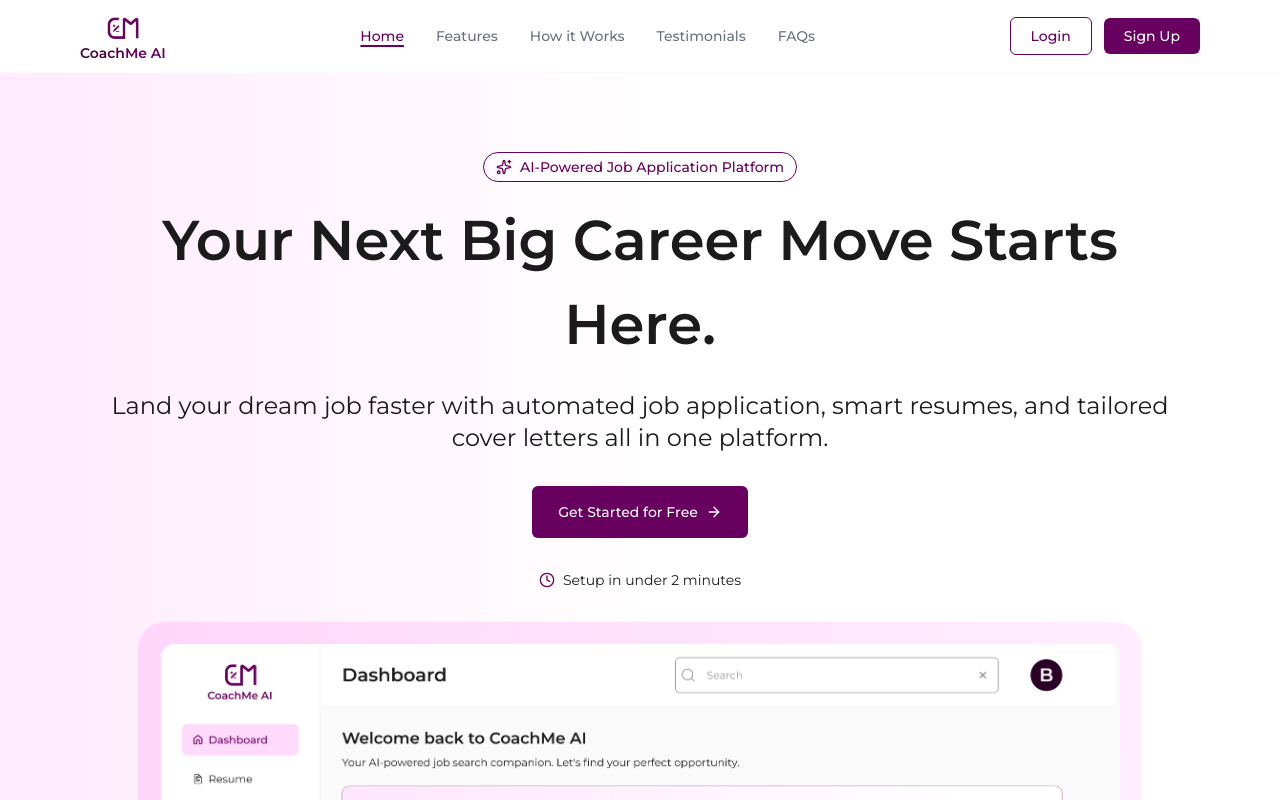
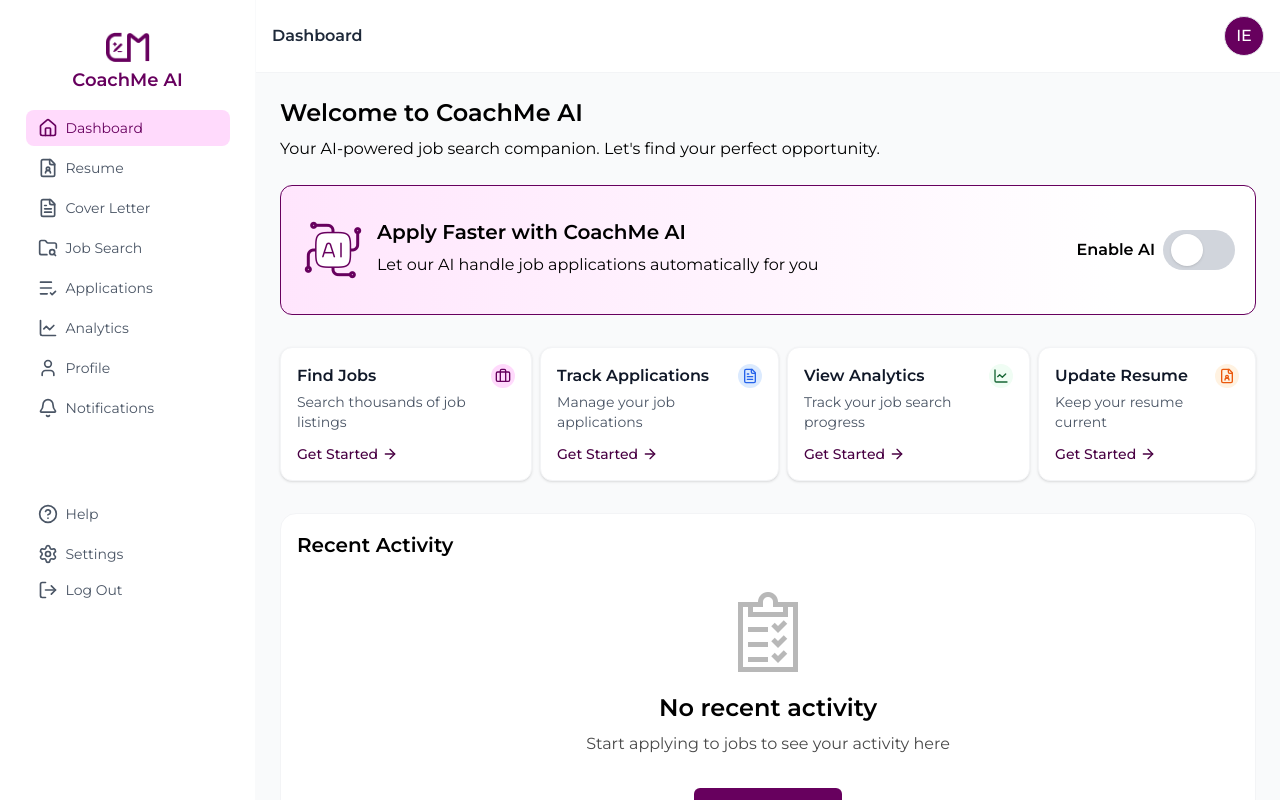
Before and after one commit to TheSkillGarage/coachme_ai, a React (Vite) app: page /user/dashboard in a window 1280 px wide. Before the commit this address led to /. Shown: the top 800 px of the page. Built offline with nearby package versions, Linux system fonts and the light colour scheme.

Commit message:
added dashboard layout

```diff
--- /dev/null
+++ b/src/components/notification/index.tsx
@@ -0,0 +1,155 @@
+import { Briefcase, Calendar, User, MapPin, Clock } from 'lucide-react';
+import { useState } from 'react';
+
+import { Card } from '../../components/ui/card';
+import Dialog from '../../components/ui/dialog';
+
+export interface NotificationDetails {
+  position: string;
+  companyName: string;
+  location: string;
+  date: string;
+  time: string;
+}
+
+export type NotificationType = 'interview' | 'application' | 'profile';
+
+export interface Notification {
+  title: string;
+  description: string;
+  date: string;
+  itemType: NotificationType;
+  itemDetails: NotificationDetails;
+}
+
+interface NotificationProps {
+  notification: Partial<Notification>;
+}
+
+const getIcon = (type: NotificationType) => {
+  switch (type) {
+    case 'interview':
+      return (
+        <div className="bg-[#DBEAFE] rounded-3xl p-1">
+          <Calendar className="w-4 h-4 text-[#2563EB]" />
+        </div>
+      );
+    case 'application':
+      return (
+        <div className="bg-purple-500 rounded-3xl p-1">
+          <Briefcase className="w-4 h-4 text-primary-500" />
+        </div>
+      );
+    case 'profile':
+      return (
+        <div className="bg-[#F1F1F1] rounded-3xl p-1">
+          <User className="w-4 h-4 text-grey-500" />
+        </div>
+      );
+    default:
+      <div className="bg-purple-500 rounded-3xl p-1">
+        <Briefcase className="w-4 h-4 text-primary-500" />
+      </div>;
+  }
+};
+
+const timeAgo = (date: string | number | Date): string => {
+  const now = new Date();
+  const past = new Date(date);
+  const diffMs = now.getTime() - past.getTime();
+
+  const minutes = Math.floor(diffMs / (1000 * 60));
+  const hours = Math.floor(minutes / 60);
+  const days = Math.floor(hours / 24);
+  const months = Math.floor(days / 30);
+  const years = Math.floor(days / 365);
+
+  if (minutes < 1) return "just now";
+  if (minutes < 60) return `${minutes} minute${minutes !== 1 ? "s" : ""} ago`;
+  if (hours < 24) return `${hours} hr${hours !== 1 ? "s" : ""} ago`;
+  if (days < 30) return `${days} day${days !== 1 ? "s" : ""} ago`;
+  if (months < 12) {
+    const remainingDays = days - months * 30;
+    const extraWeeks = Math.floor(remainingDays / 7);
+    return `${months} mnth${months !== 1 ? "s" : ""}${
+      extraWeeks ? ` ${extraWeeks} wk${extraWeeks !== 1 ? "s" : ""}` : ""
+    } ago`;
+  }
+
+  const remainingMonths = Math.floor((days - years * 365) / 30);
+  return `${years} yr${years !== 1 ? "s" : ""}${
+    remainingMonths ? ` ${remainingMonths} mth${remainingMonths !== 1 ? "s" : ""}` : ""
+  } ago`;
+};
+
+export const NotificationCard: React.FC<NotificationProps> = ({
+  notification,
+}) => {
+  const [isOpen, setIsOpen] = useState(false);
+
+  return (
+    <>
+      <Card className="px-2 py-3 md:p-[20px]" hoverable={false} shadow="none">
+        <div className="flex justify-between items-start mb-2">
+          <div className="flex items-start gap-3">
+            {getIcon(notification.itemType as NotificationType)}
+            <p className="font-semibold text-[16px]">{notification.title}</p>
+          </div>
+          <p className="font-normal text-[14px] text-grey-300">
+            {timeAgo(String(notification.date))}
+          </p>
+        </div>
+        <p className="font-normal text-[14px] text-grey-300 ml-9">
+          {notification.description}
+        </p>
+        <div className="flex justify-end">
+          <button
+            onClick={() => setIsOpen(true)}
+            className="text-primary-700 font-medium text-sm flex items-center gap-1 hover:underline cursor-pointer"
+          >
+            View Details
+          </button>
+        </div>
+      </Card>
+
+      {isOpen && (
+        <Dialog
+          isOpen={isOpen}
+          onClose={() => setIsOpen(false)}
+          title={notification.title}
+          className="md:min-w-[632px] pt-2 md:px-4 md:pt-6 md:pb-4 text-2xl"
+          titleSize="2xl"
+        >
+          <div className="pt-4">
+            <p className="font-semibold text-xl mb-2">
+              {notification.itemDetails?.position}
+            </p>
+            <div className="flex items-center gap-2 mb-4">
+              <span className="text-[16px] text-grey-500">
+                {notification.itemDetails?.companyName}
+              </span>{' '}
+              <MapPin className="text-grey-300 h-4 w-4" />
+              <span className="text-[16px] text-grey-300">
+                {notification.itemDetails?.location}
+              </span>
+            </div>
+            <div className="flex items-center gap-2 text-[16px] text-grey-300 mb-6">
+              <Clock className="text-grey-300 h-5 w-5" />
+              <p>
+                Received: <span>{notification.itemDetails?.date}</span>
+                {' '}at{' '}
+                <span>{notification.itemDetails?.time}</span>
+              </p>
+            </div>
+            <div className="bg-[#F8F8F8] p-2 rounded-xl">
+              <p className="font-semibold text-[18px] mb-2">Information</p>
+              <p className="text-[14px] text-grey-300">
+                {notification.description}
+              </p>
+            </div>
+          </div>
+        </Dialog>
+      )}
+    </>
+  );
+};
--- /dev/null
+++ b/src/components/switchai/index.tsx
@@ -0,0 +1,40 @@
+import { useState } from 'react';
+
+import { Switch } from '../ui/switch';
+import imgAI from '../../assets/ai.png';
+
+export const SwitchAI: React.FC = () => {
+  const [isActive, setIsActive] = useState(false);
+  return (
+    <div
+      className="flex mb-8 justify-between
+    p-4 md:px-[20px] md:py-8
+    border border-primary-500 rounded-xl
+    bg-[linear-gradient(90.1deg,#FFD3FB_-62.27%,#FFFFFF_86.15%)]"
+    >
+      <div className="flex gap-3">
+        <img
+          src={imgAI}
+          alt="Coach me AI switch"
+          className="w-8 h-8 md:w-16 md:h-16"
+        />
+        <div className="max-w-[186px] md:max-w-full mr-1">
+          <p className="font-semibold text-xl mb-2 leading-[140%]">
+            Apply Faster with CoachMe AI
+          </p>
+          <p className="font-normal text-sm md:text-[16px] leading-[140%]">
+            Let our AI handle job applications automatically for you
+          </p>
+        </div>
+      </div>
+      <div className="flex gap-2 items-center justify-center min-w-[133px]">
+        <p className="font-semibold text-sm md:text-[16px]">Enable AI</p>
+        <Switch
+          size="xl"
+          checked={isActive}
+          onChange={(val) => setIsActive(val)}
+        />
+      </div>
+    </div>
+  );
+};
--- a/src/components/topcard/index.tsx
+++ b/src/components/topcard/index.tsx
@@ -9,6 +9,7 @@ interface TopCardProps {
     iconBg?: string; // 👈 customizable background color for the icon
     actionText?: string;
     onActionClick?: () => void;
+    cardProps?: Partial<React.ComponentProps<typeof Card>>
 }
 
 export const TopCard: React.FC<TopCardProps> = ({
@@ -18,9 +19,10 @@ export const TopCard: React.FC<TopCardProps> = ({
     iconBg = "bg-primary-100", // 👈 default color
     actionText = "Get Started",
     onActionClick,
+    cardProps,
 }) => {
     return (
-        <Card className="p-4 flex flex-col justify-between h-full rounded-xl border border-gray-100 shadow-sm bg-white select-none">
+        <Card {...cardProps} className="p-4 flex flex-col justify-between h-full rounded-xl border border-gray-100 shadow-sm bg-white select-none">
             <div className="flex justify-between items-start mb-3">
                 <div>
                     <h3 className="font-semibold text-gray-900 text-sm md:text-base">
@@ -30,7 +32,7 @@ export const TopCard: React.FC<TopCardProps> = ({
                 </div>
 
                 {icon && (
-                    <div className={`p-2 rounded-full ${iconBg} text-primary-700`}>
+                    <div className={`p-1 rounded-full ${iconBg} text-primary-700`}>
                         {icon}
                     </div>
                 )}
@@ -38,7 +40,7 @@ export const TopCard: React.FC<TopCardProps> = ({
 
             <button
                 onClick={onActionClick}
-                className="text-primary-700 font-medium text-sm flex items-center gap-1 hover:underline"
+                className="text-primary-700 font-medium text-sm flex items-center gap-1 hover:underline cursor-pointer"
             >
                 {actionText}
                 <ArrowRight className="w-4 h-4" />
--- a/src/components/ui/dialog/index.tsx
+++ b/src/components/ui/dialog/index.tsx
@@ -11,6 +11,7 @@ interface DialogProps {
     footer?: ReactNode;
     className?: string;
     bgColor?: string; // optional background color
+    titleSize?: string;
 }
 
 const Dialog: React.FC<DialogProps> = ({
@@ -21,6 +22,7 @@ const Dialog: React.FC<DialogProps> = ({
     footer,
     className,
     bgColor = "bg-white", // default to white
+    titleSize = 'lg'
 }) => {
     return (
         <AnimatePresence>
@@ -44,7 +46,7 @@ const Dialog: React.FC<DialogProps> = ({
                     >
                         {/* Header */}
                         <div className="flex justify-between items-center  px-4 py-2">
-                            {title && <h3 className="text-lg font-semibold">{title}</h3>}
+                            {title && <h3 className={`text-${titleSize} font-semibold`}>{title}</h3>}
                             <button
                                 onClick={onClose}
                                 className="p-1 rounded hover:bg-primary-500 dark:hover:bg-primary-500 hover:text-white"
--- a/src/components/ui/switch/index.tsx
+++ b/src/components/ui/switch/index.tsx
@@ -5,7 +5,7 @@ interface SwitchProps {
     checked?: boolean;
     onChange?: (checked: boolean) => void;
     disabled?: boolean;
-    size?: "sm" | "md" | "lg";
+    size?: "sm" | "md" | "lg" | "xl";
     activeColor?: string; // Tailwind color class, e.g. "bg-primary-500"
     inactiveColor?: string; // Tailwind color class, e.g. "bg-gray-300"
 }
@@ -22,6 +22,7 @@ export const Switch: React.FC<SwitchProps> = ({
         sm: { width: "w-8", height: "h-4", knob: "w-3 h-3 translate-x-1" },
         md: { width: "w-10", height: "h-5", knob: "w-4 h-4 translate-x-1" },
         lg: { width: "w-12", height: "h-6", knob: "w-5 h-5 translate-x-1.5" },
+        xl: { width: "w-14 lg:w-18", height: "h-8 lg:h-10", knob: "w-6 h-6 lg:w-8 lg:h-8 translate-x-1.5" }
     };
 
     return (
@@ -30,7 +31,7 @@ export const Switch: React.FC<SwitchProps> = ({
             disabled={disabled}
             onClick={() => !disabled && onChange?.(!checked)}
             className={cn(
-                "relative inline-flex items-center rounded-full transition-colors duration-200 ease-in-out focus:outline-none",
+                "relative inline-flex items-center rounded-full transition-colors duration-200 ease-in-out focus:outline-none cursor-pointer",
                 checked ? activeColor : inactiveColor,
                 sizes[size].width,
                 sizes[size].height,
@@ -46,7 +47,9 @@ export const Switch: React.FC<SwitchProps> = ({
                         ? "translate-x-4"
                         : size === "md"
                             ? "translate-x-5"
-                            : "translate-x-6")
+                            : size === "lg"
+                                ? "translate-x-6"
+                                : "translate-x-6 lg:translate-x-8")
                 )}
             />
         </button>
--- a/src/pages/dashboard/index.tsx
+++ b/src/pages/dashboard/index.tsx
@@ -1,150 +1,165 @@
+import { Briefcase, FileText, FileUser, ChartLine } from 'lucide-react';
+import { useNavigate } from 'react-router-dom';
 
-import { useState } from 'react';
-import { Avatar } from '../../components/ui/avatar';
-import Button from '../../components/ui/button/button';
-import { CustomDropdown } from '../../components/ui/dropdown';
-import { Modal } from '../../components/ui/modal';
+import imgDashboardTracker from '../../assets/dashboardTracker.png';
 import HelmetLayout, { type HelmetProps } from '../../layouts/helmetlayout';
 import { Card } from '../../components/ui/card';
-import { Badge } from '../../components/ui/badge';
-import { AlertBanner } from '../../components/ui/alertbanner';
 import { TopCard } from '../../components/topcard';
-import { BarChart, Briefcase } from 'lucide-react';
-import { Switch } from '../../components/ui/switch';
-import { Checkbox } from '../../components/ui/checkbox';
-import { Drawer } from '../../components/ui/drawer';
-import Skeleton from '../../components/ui/skeleton';
-import Carousel from '../../components/ui/carousel';
-export default function Main() {
-    const [open, setOpen] = useState(false);
-    const [isActive, setIsActive] = useState(false);
-    const [menuOpen, setMenuOpen] = useState(false);
+import Button from '../../components/ui/button/button';
+import { SwitchAI } from '../../components/switchai';
+import { NotificationCard } from '../../components/notification';
+import type { Notification } from '../../components/notification';
+
 const tags: HelmetProps = {
   pageTitle: 'User Dashboard',
-        description: ""
-    }
+  description: '',
+};
+
+const activityItems: Notification[] = [
+  {
+    title: 'Interview Scheduled',
+    description:
+      'Your interview with TechCorp for Senior Developer position has been scheduled for tomorrow at 2:00 PM.',
+    date: 'Monday, January 15, 2024',
+    itemType: 'interview',
+    itemDetails: {
+      position: 'Senior React Developer',
+      companyName: 'TechCorp Inc',
+      location: 'San Francisco, CA',
+      date: 'Monday, January 15, 2025 ',
+      time: '11:30 AM',
+    },
+  },
+  {
+    title: 'Application Status Update',
+    description:
+      'Your application for Product Manager at Tech Trinity Studio has moved to the interview stage.',
+    date: '2025-10-24T14:00:00Z',
+    itemType: 'application',
+    itemDetails: {
+      position: 'Senior React Developer',
+      companyName: 'TechCorp Inc',
+      location: 'San Francisco, CA',
+      date: '2025-10-20T14:00:00Z',
+      time: '02:00 PM',
+    },
+  },
+  {
+    title: 'Application Status Update',
+    description:
+      'Your application for Product Manager at Tech Trinity Studio has moved to the interview stage.',
+    date: 'Friday, October 10, 2025',
+    itemType: 'profile',
+    itemDetails: {
+      position: 'Senior React Developer',
+      companyName: 'TechCorp Inc',
+      location: 'San Francisco, CA',
+      date: 'Friday, October 10, 2025',
+      time: '11:30 AM',
+    },
+  },
+];
+
+export default function Main() {
+  const navigate = useNavigate();
+  const isResentActivity = false; // temporal variable for changing view
+
   return (
     <HelmetLayout {...tags}>
-            <div className=''>Dashboard
-                <CustomDropdown
-                    trigger={<Button className='bg-primary-500' variant="outline">Open Menu</Button>}
-                    width="w-72"
-                    align="right"
-                    className='w-[10rem]'
-                >
-                    <div className="p-4">
-                        <p className="font-semibold text-gray-800">Your Custom Content</p>
-                        <div className="mt-2 space-y-2">
-                            <button className="block w-full text-left hover:bg-gray-100 rounded-md px-3 py-2">
-                                Option 1
-                            </button>
-                            <button className="block w-full text-left hover:bg-gray-100 rounded-md px-3 py-2">
-                                Option 2
-                            </button>
-                        </div>
-                    </div>
-                </CustomDropdown>
-                <Avatar src="/images/u" className='' name="Blessing Bella" size="lg" />
-                <Button onClick={() => setOpen(true)}>Open Modal</Button>
+      <div className="">
+        <p className="mb-2 font-semibold text-2xl">Welcome to CoachMe AI</p>
+        <p className="mb-6 font-normal text-[16px]">
+          Your AI-powered job search companion. Let's find your perfect
+          opportunity.
+        </p>
 
-                <Modal open={open} onClose={() => setOpen(false)} width="max-w-lg">
-                    <div className="p-6 space-y-4">
-                        <h2 className="text-lg font-semibold text-gray-800">Custom Modal</h2>
-                        <p className="text-gray-600">
-                            This is a fully customizable modal. You can adjust the width, padding,
-                            background, and even animation if you like.
-                        </p>
-                        <div className="flex justify-end">
-                            <Button onClick={() => setOpen(false)}>Close</Button>
-                        </div>
-                    </div>
-                </Modal>
-                <Card className=''>
-                    <h3 className="text-lg font-semibold text-gray-800">Card Title</h3>
-                    <p className="text-gray-600 mt-2">
-                        This is a simple, clean, reusable card component.
-                    </p>
-                </Card>
-                <Badge variant="outline" className='bg-green-200 text-green-700 border-none' color="green">
-                    Success
-                </Badge>
-                <AlertBanner className="bg-red-50 text-red-700 border border-red-200">
-                    <div className="flex items-center gap-3">
-                        <span className="font-semibold">Blessing Bella</span>
-                        <p>Your resume has been uploaded successfully. Click continue to proceed.</p>
-                    </div>
-                </AlertBanner>
-                <div className='flex justify-between gap-x-2'>
+        <SwitchAI />
+
+        <div className="flex justify-between flex-col xl:flex-row gap-2 mb-8">
           <TopCard
             title="Find Jobs"
             description="Search thousands of job listings"
-                        icon={<Briefcase className="w-4 h-4" />}
-                        onActionClick={() => console.log("Navigate to Jobs")}
+            icon={<Briefcase className="w-4 h-4 text-primary-500" />}
+            iconBg="bg-purple-500"
+            onActionClick={() => navigate('/user/job-search')}
+            cardProps={{
+              shadow: 'none',
+              hoverable: false,
+            }}
           />
           <TopCard
-                        title="Find Jobs"
-                        description="Search thousands of job listings"
-                        icon={<Briefcase className="w-4 h-4 bg-red" />}
-                        onActionClick={() => console.log("Navigate to Jobs")}
+            title="Track Applications"
+            description="Manage your job applications"
+            icon={<FileText className="w-4 h-4 bg-red text-[#2563EB]" />}
+            iconBg="bg-[#DBEAFE]"
+            onActionClick={() => navigate('/user/applications')}
+            cardProps={{
+              shadow: 'none',
+              hoverable: false,
+            }}
           />
           <TopCard
-                        title="Find Jobs"
-                        description="Search thousands of job listings"
-                        icon={<Briefcase className="w-4 h-4" />}
-                        onActionClick={() => console.log("Navigate to Jobs")}
+            title="View Analytics"
+            description="Track your job search progress"
+            icon={<ChartLine className="w-4 h-4 text-[#166534]" />}
+            iconBg="bg-[#F0FDF4]"
+            onActionClick={() => navigate('/user/analytics')}
+            cardProps={{
+              shadow: 'none',
+              hoverable: false,
+            }}
           />
           <TopCard
-                        title="Analytics"
-                        description="View reports and insights"
-                        icon={<BarChart className="w-4 h-4 text-green-700" />}
-                        iconBg="bg-green-100 text-green-700"
-                        onActionClick={() => console.log("Analytics clicked")}
+            title="Update Resume"
+            description="Keep your resume current"
+            icon={<FileUser className="w-4 h-4 text-[#EA580C]" />}
+            iconBg="bg-[#FFF2E1]"
+            onActionClick={() => navigate('/user/resume')}
+            cardProps={{
+              shadow: 'none',
+              hoverable: false,
+            }}
           />
+        </div>
 
+        <div>
+          <Card hoverable={false} shadow="none">
+            <p className="font-semibold text-[20px] mb-8">Recent Activity</p>
+            {isResentActivity ? (
+              <div className="flex flex-col gap-5">
+                {activityItems
+                  .sort(
+                    (a, b) =>
+                      new Date(b.date).getTime() - new Date(a.date).getTime()
+                  )
+                  .map((activityItem) => (
+                    <NotificationCard notification={activityItem} />
+                  ))}
               </div>
-                <Switch
-                    size="lg"
-                    activeColor="bg-primary-500"
-                    inactiveColor="bg-gray-300"
-                    checked={isActive}
-                    onChange={(val) => setIsActive(val)}
+            ) : (
+              <div className="flex flex-col items-center justify-center pb-0 md:pb-[33px]">
+                <img
+                  src={imgDashboardTracker}
+                  className="w-[80px] h-[80px] bg-red text-grey-100 md-0 mb-[20px]"
+                  alt="Coach Me AI dashboard"
                 />
-                <Checkbox
-                    checked={isActive}
-                    onChange={setIsActive}
-                    label="Subscribe to newsletter"
-                    color="bg-primary-500"
-                    size="lg"
-                />
-                <Button onClick={() => setMenuOpen(true)} className="bg-primary-500 text-white">
-                    Open Drawer
+                <p className="font-semibold text-2xl mb-2">
+                  No recent activity
+                </p>
+                <p className="font-normal text-[16px] mb-8 text-grey-400">
+                  Start applying to jobs to see your activity here
+                </p>
+                <Button
+                  className="p-4"
+                  onClick={() => navigate('/user/job-search')}
+                >
+                  Start Job Search
                 </Button>
-                <Drawer open={menuOpen} onClose={() => setMenuOpen(false)} side="bottom" title="Menu">
-                    <ul>
-                        <li>Dashboard</li>
-                        <li>Events</li>
-                        <li>Settings</li>
-                    </ul>
-                </Drawer>
-                <div className="space-y-4">
-                    <Skeleton width={20} height={20} className='rounded-full' />
-                    <Skeleton width="50%" height={20} rounded="lg" />
-                    <Skeleton className='bg-grey-100' height={40} rounded={false} animated={false} />
               </div>
-                <div className="w-full max-w-xl mx-auto mt-10">
-                    <Carousel interval={3000} autoPlay={false}>
-                        <div className="h-60 bg-purple-500 flex items-center justify-center text-white text-2xl rounded">
-                            Slide 1
-                        </div>
-                        <div className="h-60 bg-primary-400 flex items-center justify-center text-white text-2xl rounded">
-                            Slide 2
-                        </div>
-                        <div className="h-60 bg-grey-400 flex items-center justify-center text-white text-2xl rounded">
-                            Slide 3
-                        </div>
-                    </Carousel>
+            )}
+          </Card>
         </div>
       </div>
     </HelmetLayout>
-    )
+  );
 }
--- a/src/utils/user.ts
+++ b/src/utils/user.ts
@@ -1,2 +1,2 @@
 
-export const user = false;
+export const user = true;
```
Also changed, not shown: src/assets/ai.png (added), src/assets/dashboardTracker.png (added). Lines whose indentation alone changed are shown as unchanged.
